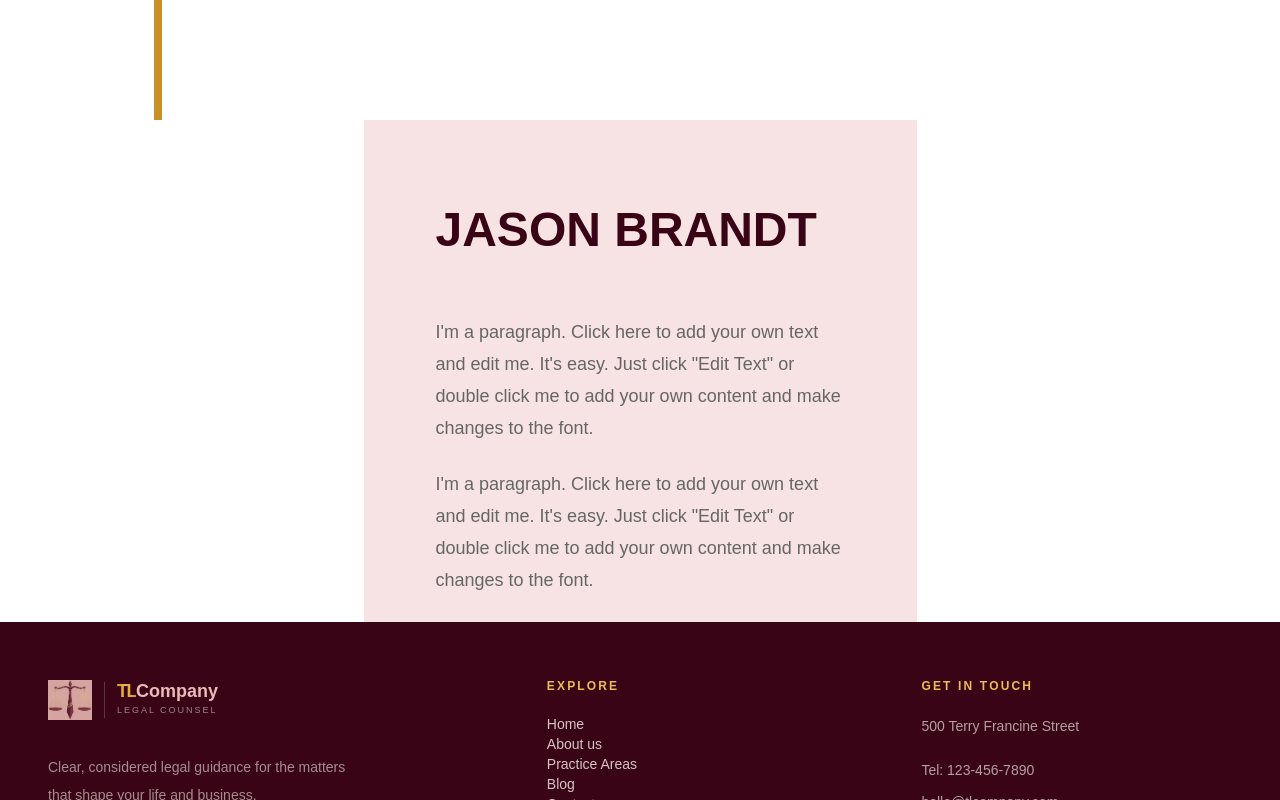
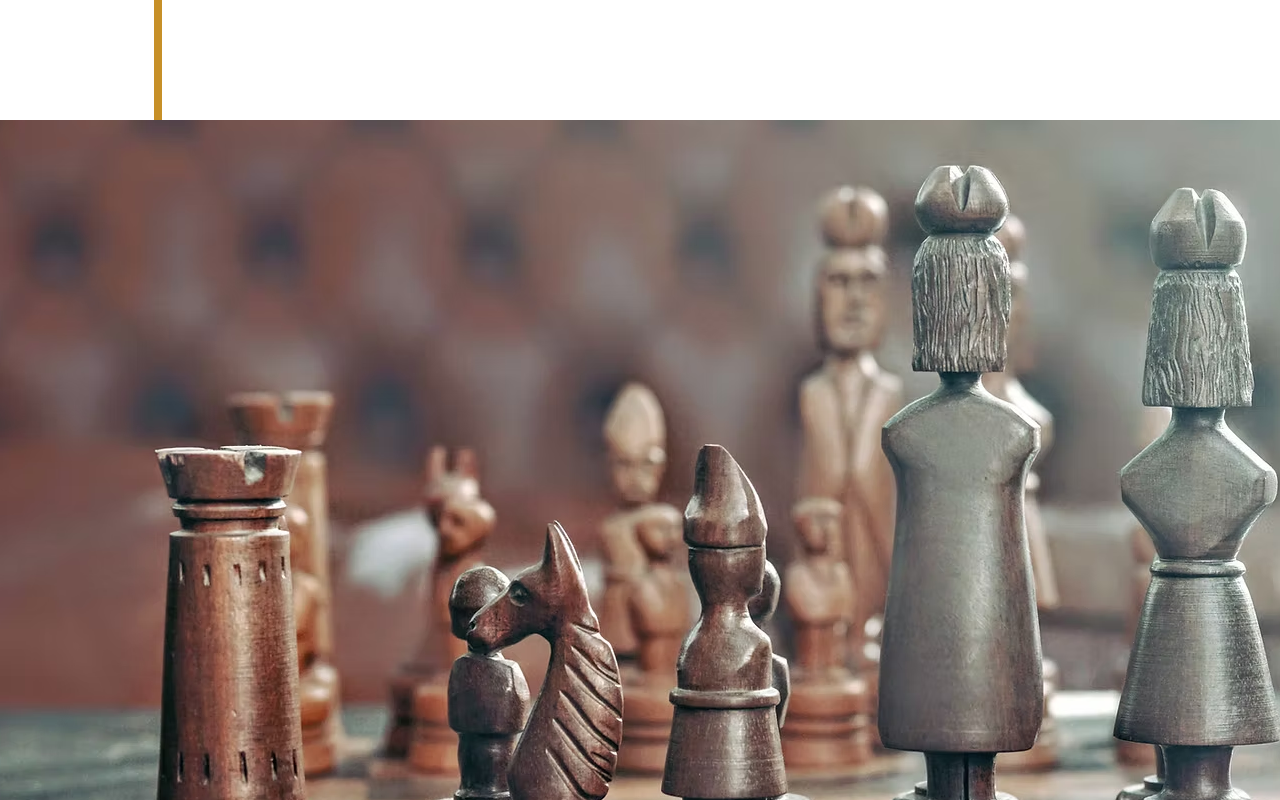
Before and after one commit to athenaa-02/TL_company, a React (Vite) app: page /about in a window 1280 px wide. Shown: the part 680-1480 px from the top of the page. Built offline with nearby package versions, Linux system fonts and the light colour scheme.

Commit message:
add chess image with parallax to the about page

```diff
--- a/src/components/layout/AboutTl.jsx
+++ b/src/components/layout/AboutTl.jsx
@@ -1,5 +1,5 @@
 
-import AboutTlBox from "./AboutTlBox";
+
 
 function AboutTl() {
   return (
@@ -39,7 +39,7 @@ function AboutTl() {
             </div>
           </div>
         </section>
-        <AboutTlBox />
+
       </main>
     </>
   );
--- a/src/pages/About/About.jsx
+++ b/src/pages/About/About.jsx
@@ -1,14 +1,19 @@
-import AboutTl from "../../components/layout/AboutTl"
+import AboutTl from "../../components/layout/AboutTl";
+import AboutTlBox from "../../components/layout/AboutTlBox";
 
 function About() {
+  return (
+    <>
+    <main>
+      <AboutTl></AboutTl>
+<div className="bg-[url(/win-win/chess.png)] h-220 bg-fixed bg-center bg-no-repeat"
+>
 
-  return (
-        <>
-
-  <AboutTl></AboutTl>
-
+</div>
+      <AboutTlBox />
+      </main>
     </>
-  )
+  );
 }
 
-export default About
+export default About;
```
